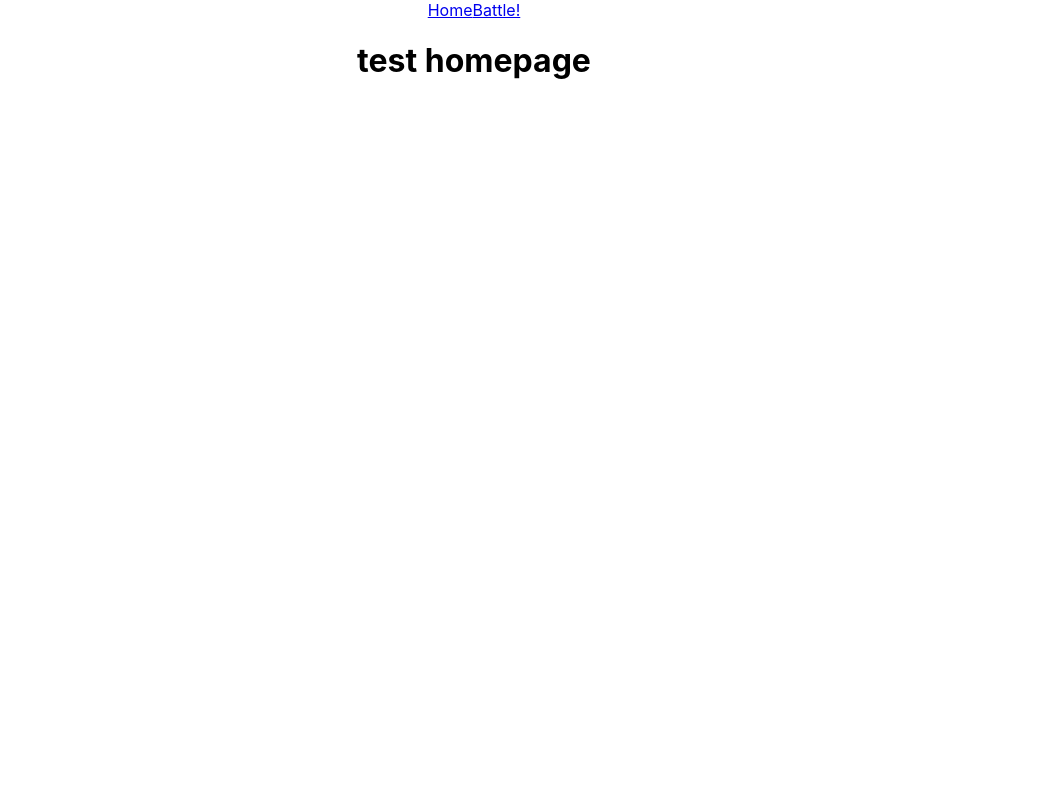
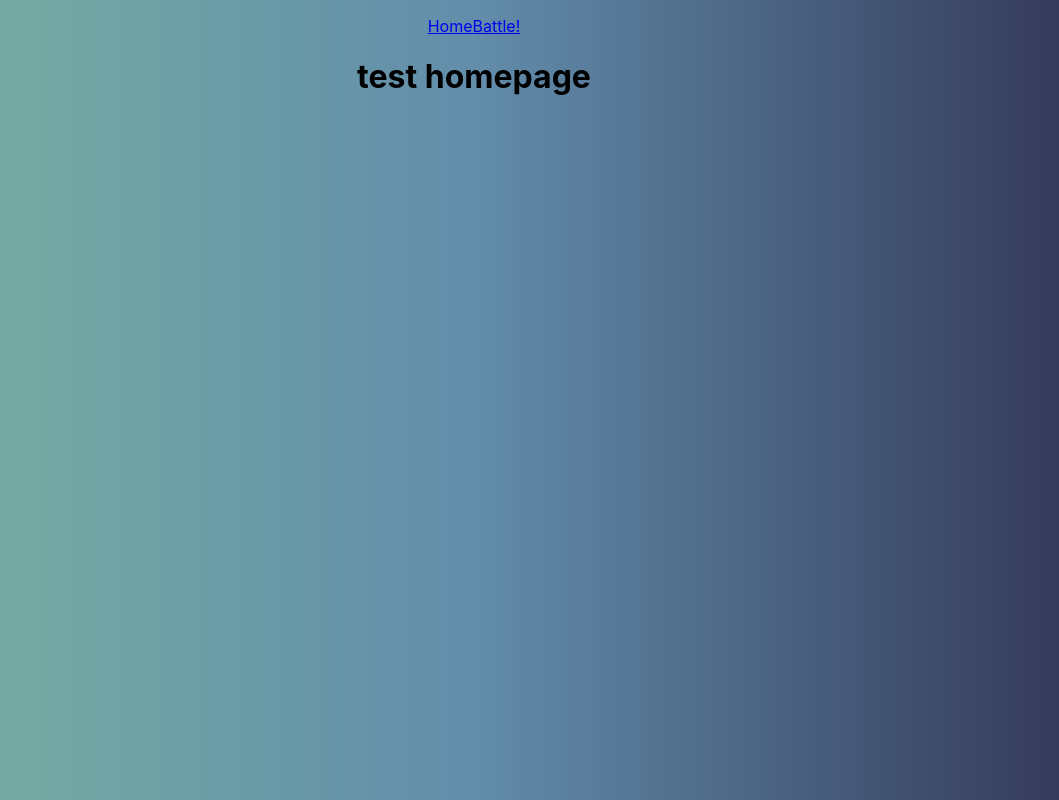
Before and after one commit to willashe/rpg-battle, a React (Create React App) app: page / in a window 1280 px wide. Shown: the whole page, without its empty margins (166-1225 px from the left). Built offline with nearby package versions, Linux system fonts and the light colour scheme.

Commit message:
changed background color of the body to something that doesnt look default

```diff
--- a/src/App.css
+++ b/src/App.css
@@ -36,3 +36,28 @@
     transform: rotate(360deg);
   }
 }
+
+body {
+  padding: 1rem;
+  /* Permalink - use to edit and share this gradient: https://colorzilla.com/gradient-editor/#7ab49f+0,628dab+50,313353+100 */
+  background: #7ab49f; /* Old browsers */
+  background: -moz-linear-gradient(
+    left,
+    #7ab49f 0%,
+    #628dab 50%,
+    #313353 100%
+  ); /* FF3.6-15 */
+  background: -webkit-linear-gradient(
+    left,
+    #7ab49f 0%,
+    #628dab 50%,
+    #313353 100%
+  ); /* Chrome10-25,Safari5.1-6 */
+  background: linear-gradient(
+    to right,
+    #7ab49f 0%,
+    #628dab 50%,
+    #313353 100%
+  ); /* W3C, IE10+, FF16+, Chrome26+, Opera12+, Safari7+ */
+  filter: progid:DXImageTransform.Microsoft.gradient( startColorstr='#7ab49f', endColorstr='#313353',GradientType=1 ); /* IE6-9 */
+}
--- a/src/App.tsx
+++ b/src/App.tsx
@@ -10,11 +10,11 @@ export default function App() {
       <div className="App">
         <nav>
           <Link to="/">Home</Link>
-          <Link to="/battlePage">Battle!</Link>
+          <Link to="/battlepage">Battle!</Link>
         </nav>
         <Switch>
           <Route exact path="/" component={Home} />
-          <Route exact path="/battlePage" component={battlePage} />
+          <Route exact path="/battlepage" component={battlePage} />
         </Switch>
       </div>
     </Router>
```
